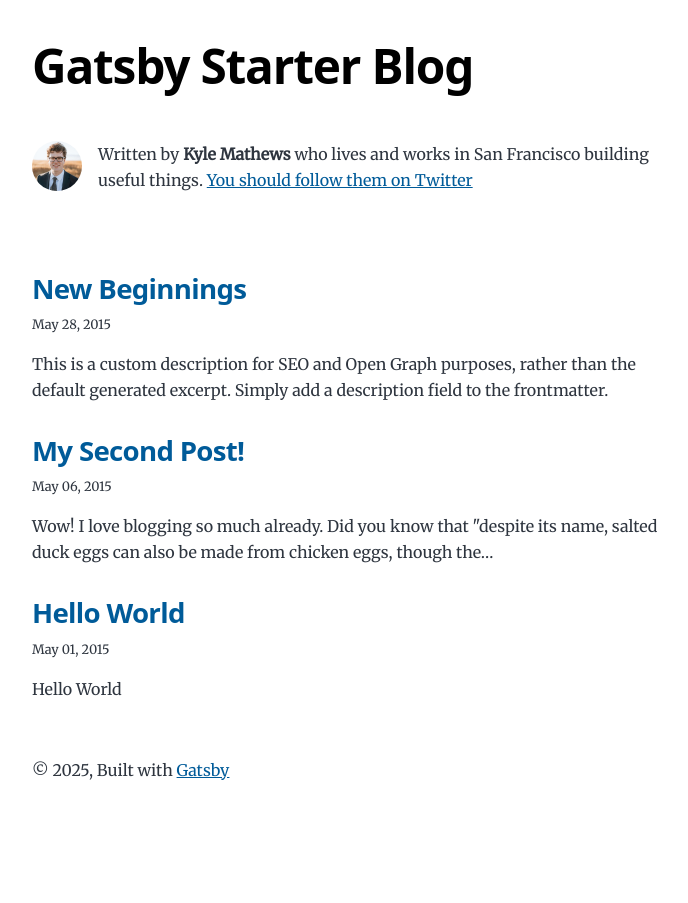
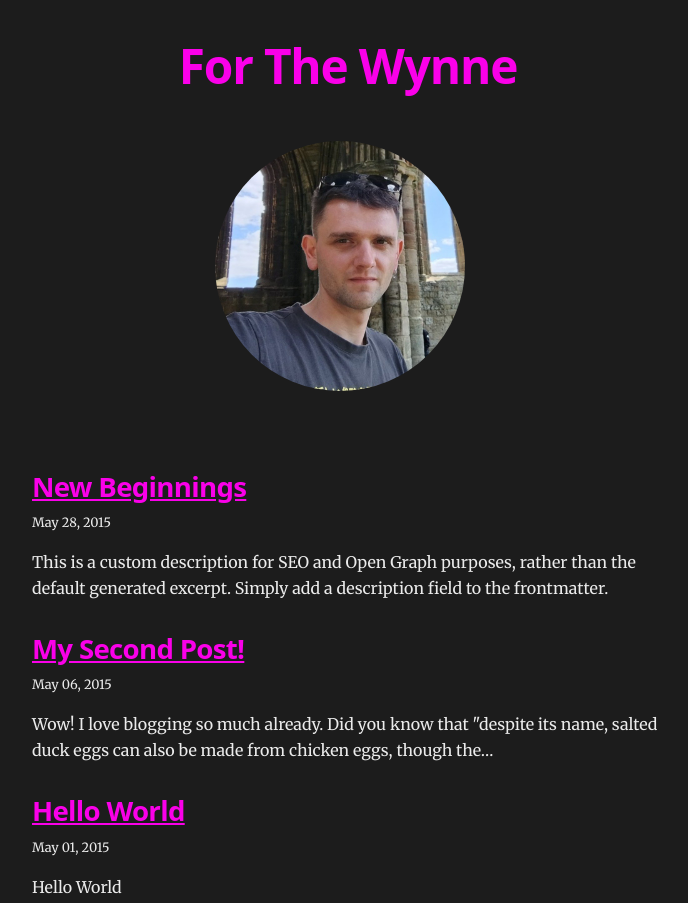
Before and after one commit to K33k0/zeroIQ, a Gatsby site: page / in a window 1280 px wide. Shown: the top 903 px of the page, without its empty margins (292-980 px from the left). Before the commit the page ends 846 px from the top, so only its background shows below. Built offline with nearby package versions, Linux system fonts and the light colour scheme; Gatsby itself is replaced by a stand-in of ours.

Commit message:
Updated theme

```diff
--- a/gatsby-config.js
+++ b/gatsby-config.js
@@ -9,15 +9,14 @@
  */
 module.exports = {
   siteMetadata: {
-    title: `Gatsby Starter Blog`,
+    title: `For The Wynne`,
     author: {
-      name: `Kyle Mathews`,
-      summary: `who lives and works in San Francisco building useful things.`,
+      name: `Kieran Wynne`,
+      summary: `I'm Kieran Wynne, a problem-solver passionate about simplifying complexity. Whether it's automating tasks, developing tools in Python, or optimizing processes, I love finding smarter ways to work.`,
     },
     description: `A starter blog demonstrating what Gatsby can do.`,
-    siteUrl: `https://gatsbystarterblogsource.gatsbyjs.io/`,
+    siteUrl: `https://forthewynne.uk`,
     social: {
-      twitter: `kylemathews`,
     },
   },
   plugins: [
--- a/src/components/bio.js
+++ b/src/components/bio.js
@@ -36,13 +36,13 @@
         className="bio-avatar"
         layout="fixed"
         formats={["auto", "webp", "avif"]}
-        src="../images/profile-pic.png"
-        width={50}
-        height={50}
+        src="../images/profile-pic.jpg"
+        width={250}
+        height={250}
         quality={95}
         alt="Profile picture"
       />
-      {author?.name && (
+      {/* {author?.name && (
         <p>
           Written by <strong>{author.name}</strong> {author?.summary || null}
           {` `}
@@ -50,7 +50,7 @@
             You should follow them on Twitter
           </a>
         </p>
-      )}
+      )} */}
     </div>
   )
 }
--- a/src/style.css
+++ b/src/style.css
@@ -53,11 +53,11 @@
   --fontSize-6: 2.488rem;
   --fontSize-7: 2.986rem;
   --color-primary: #005b99;
-  --color-text: #2e353f;
+  --color-text: #ebebeb;
   --color-text-light: #4f5969;
-  --color-heading: #1a202c;
+  --color-heading: #FA00E9;
   --color-heading-black: black;
-  --color-accent: #d1dce5;
+  --color-accent: #4204BD;
 }
 
 /* HTML elements */
@@ -73,6 +73,7 @@
   font-size: var(--fontSize-root);
   -webkit-font-smoothing: antialiased;
   -moz-osx-font-smoothing: grayscale;
+  background-color: #1C1C1C;
 }
 
 body {
@@ -118,7 +119,7 @@
 h1 {
   font-weight: var(--fontWeight-black);
   font-size: var(--fontSize-6);
-  color: var(--color-heading-black);
+  color: var(--color-heading);
 }
 
 h2 {
@@ -142,7 +143,7 @@
 }
 
 h1 > a {
-  color: inherit;
+  color: var(--color-heading);
   text-decoration: none;
 }
 
@@ -151,8 +152,8 @@
 h4 > a,
 h5 > a,
 h6 > a {
-  text-decoration: none;
-  color: inherit;
+  text-decoration: underline;
+  color: var(--color-heading);
 }
 
 /* Prose */
@@ -250,6 +251,7 @@
 
 .global-header {
   margin-bottom: var(--spacing-12);
+  text-align: center;
 }
 
 .main-heading {
@@ -287,6 +289,7 @@
 .bio {
   display: flex;
   margin-bottom: var(--spacing-16);
+  justify-content: center;
 }
 
 .bio p {
```
Also changed, not shown: src/images/profile-pic.jpg (added), src/images/profile-pic.png (deleted).
